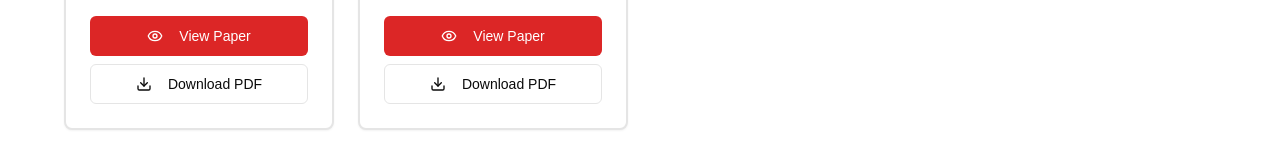
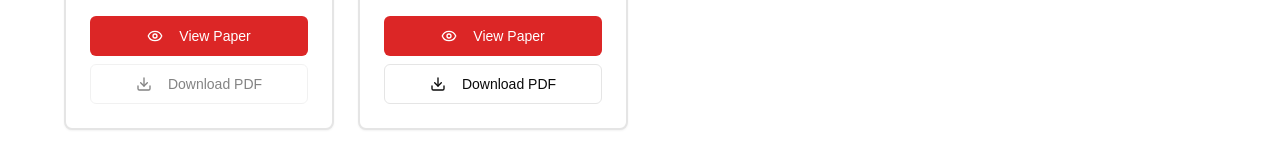
Before and after one commit to chandanamadipalli2006/adsense-project, a Next.js app: page /10th-hindi-practice-papers in a window 1280 px wide. Shown: the part 582-736 px from the top of the page. Built offline with nearby package versions, Linux system fonts and the light colour scheme.

Commit message:
Update page.tsx

```diff
--- a/app/10th-hindi-practice-papers/page.tsx
+++ b/app/10th-hindi-practice-papers/page.tsx
@@ -30,6 +30,8 @@ export default function TenthHindiModelPapers() {
           color: "bg-red-600 hover:bg-red-700",
           description: "Government syllabus based practice paper",
           link: "https://drive.google.com/file/d/1sY0OXHVIcIvz3AHaLuZLu4YSANYUb9Ql/view?usp=sharing",
+          downloadLink: "/downloads/VC_PUBLICATIONS-10Th-FA1-Model_Paper-1.pdf",
+          downloadName: "VC_PUBLICATIONS-10Th-FA1-Model_Paper-1.pdf"
         },
       ],
     },
@@ -169,11 +171,24 @@ export default function TenthHindiModelPapers() {
                               </Button>
                             )}
 
-                            {/* Download PDF (optional – not wired to link) */}
-                            <Button variant="outline" className="w-full py-2">
-                              <Download className="h-4 w-4 mr-2" />
-                              Download PDF
-                            </Button>
+                            {/* Download PDF */}
+                            {item.downloadLink ? (
+                              <a
+                                href={item.downloadLink}
+                                download={item.downloadName || true}
+                                className="block"
+                              >
+                                <Button variant="outline" className="w-full py-2">
+                                  <Download className="h-4 w-4 mr-2" />
+                                  Download PDF
+                                </Button>
+                              </a>
+                            ) : (
+                              <Button variant="outline" disabled className="w-full py-2">
+                                <Download className="h-4 w-4 mr-2" />
+                                Download PDF
+                              </Button>
+                            )}
                           </div>
                         </CardContent>
                       </Card>
```
